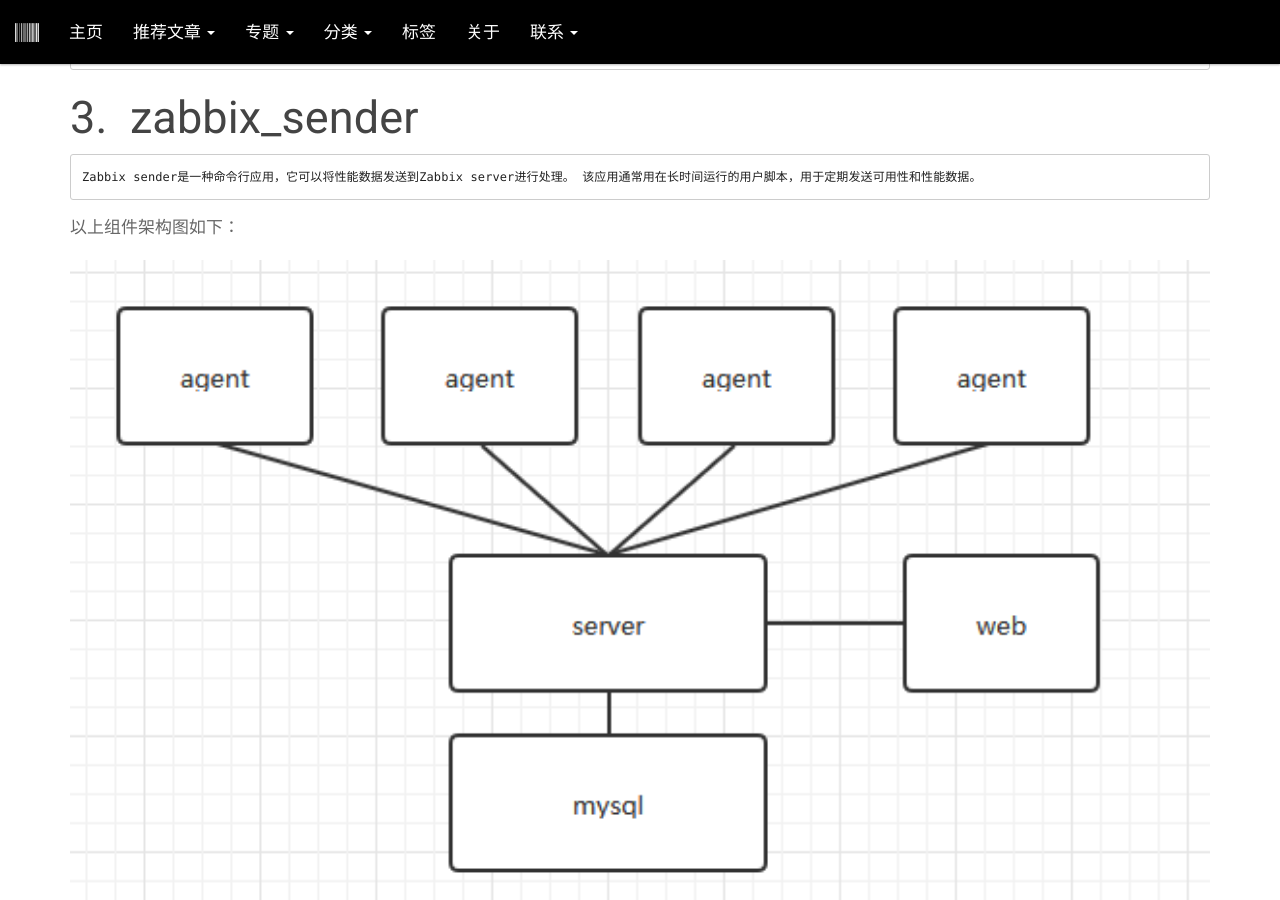
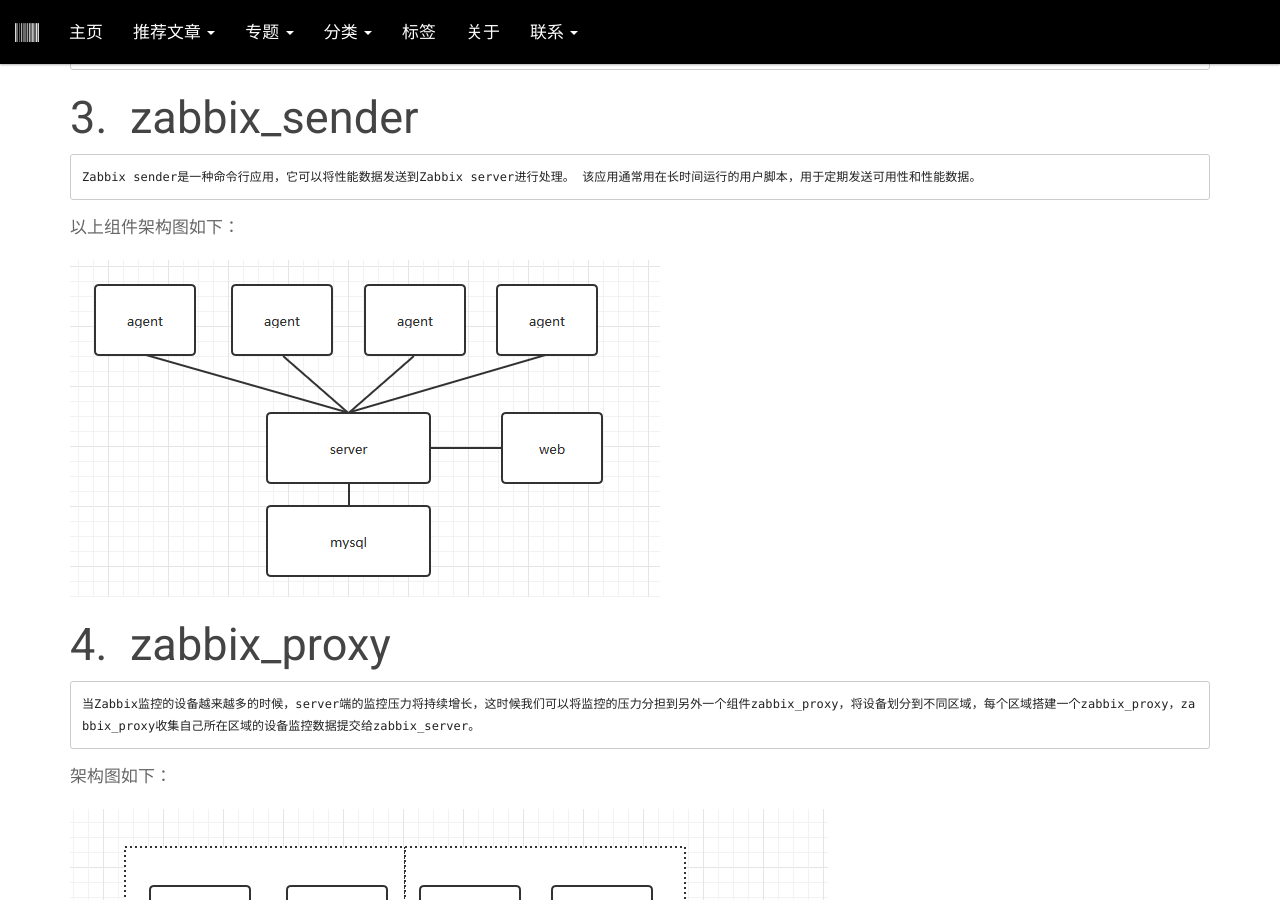
Before and after one commit to FinTechOps/FinTechOps.github.io, a Jekyll site: the page built from _posts/2020-02-04-zabbix.md, in a window 1280 px wide and 900 px high, scrolled down 2473 px. Built offline with Jekyll 4.4.1, drawn with Linux system fonts in a browser that asks for light colours; comment, search, counter and statistics services are not loaded.

Commit message:
缩放图片

````diff
--- a/_posts/2020-02-04-zabbix.md
+++ b/_posts/2020-02-04-zabbix.md
@@ -100,7 +100,7 @@ Zabbix sender是一种命令行应用，它可以将性能数据发送到Zabbix
 
 以上组件架构图如下：
 
-<img src="/assets/images/posts/zabbix/zabbix-server-agent.png" width="100%"/>
+<img src="/assets/images/posts/zabbix/zabbix-server-agent.png"/>
 
 ## zabbix_proxy
 ```
@@ -109,4 +109,4 @@ Zabbix sender是一种命令行应用，它可以将性能数据发送到Zabbix
 
 架构图如下：
 
-<img src="/assets/images/posts/zabbix/zabbix-proxy-agent.png" width="100%"/>
+<img src="/assets/images/posts/zabbix/zabbix-proxy-agent.png"/>
````
